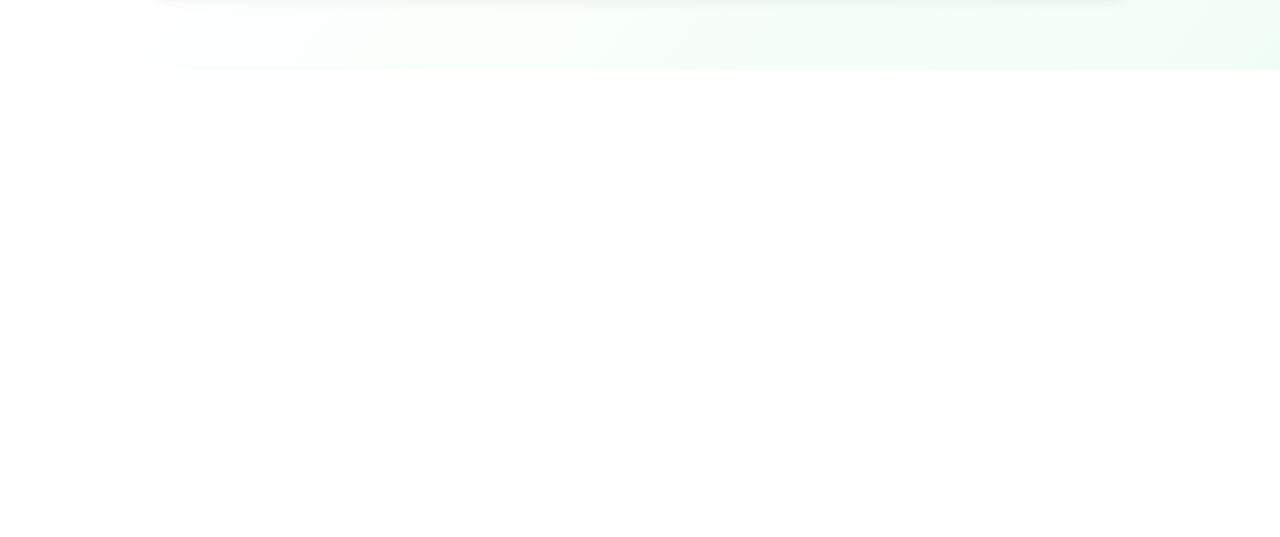
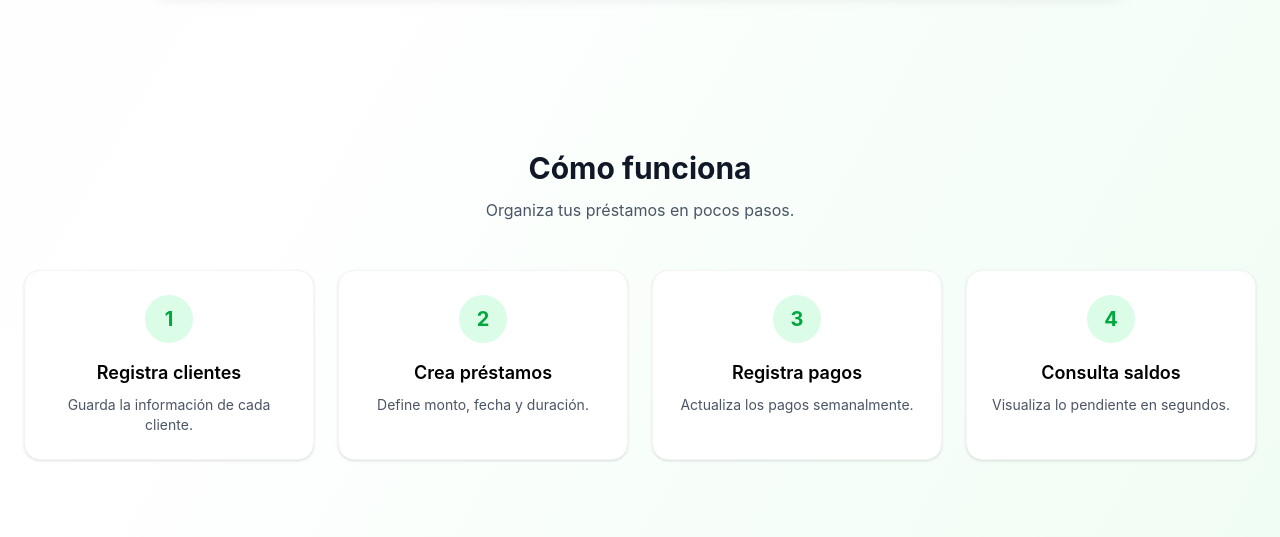
Before and after one commit to JoseGarcia1994/loans-react, a React (Vite) app: page / in a window 1280 px wide. Shown: the part 1703-2240 px from the top of the page. Before the commit the page ends 1773 px from the top, so only its background shows below. Built offline with nearby package versions, Linux system fonts and the light colour scheme.

Commit message:
feat(Home): add step-by-step loan management guide on home page

```diff
--- a/src/pages/Home.jsx
+++ b/src/pages/Home.jsx
@@ -146,19 +146,72 @@ function Home() {
 
       {/* Video */}
       <section id="demo" className="max-w-5xl mx-auto px-6 pb-20">
+        <div className="bg-white rounded-2xl shadow-lg overflow-hidden">
+          <video className="w-full" controls poster="/preview.jpg">
+            <source src="/demo.mp4" type="video/mp4" />
+            Tu navegador no soporta videos.
+          </video>
+        </div>
+      </section>
 
-        <div className="bg-white rounded-2xl shadow-lg overflow-hidden">
+      {/* Cómo funciona */}
+      <section className="max-w-7xl mx-auto px-6 py-20">
+        <div className="text-center mb-12">
+          <h2 className="text-3xl font-bold text-gray-900">Cómo funciona</h2>
 
-          <video className="w-full" controls poster="/preview.jpg">
-
-            <source src="/demo.mp4" type="video/mp4" />
-
-            Tu navegador no soporta videos.
-
-          </video>
-
+          <p className="mt-3 text-gray-600">
+            Organiza tus préstamos en pocos pasos.
+          </p>
         </div>
 
+        <div className="grid md:grid-cols-4 gap-6">
+          {[
+            {
+              number: "1",
+
+              title: "Registra clientes",
+
+              description: "Guarda la información de cada cliente.",
+            },
+
+            {
+              number: "2",
+
+              title: "Crea préstamos",
+
+              description: "Define monto, fecha y duración.",
+            },
+
+            {
+              number: "3",
+
+              title: "Registra pagos",
+
+              description: "Actualiza los pagos semanalmente.",
+            },
+
+            {
+              number: "4",
+
+              title: "Consulta saldos",
+
+              description: "Visualiza lo pendiente en segundos.",
+            },
+          ].map((step) => (
+            <div
+              key={step.number}
+              className="bg-white rounded-2xl shadow-sm border border-gray-100 p-6 text-center"
+            >
+              <div className="w-12 h-12 mx-auto bg-green-100 text-green-600 rounded-full flex items-center justify-center font-bold text-xl">
+                {step.number}
+              </div>
+
+              <h3 className="mt-4 font-semibold text-lg">{step.title}</h3>
+
+              <p className="mt-2 text-gray-600 text-sm">{step.description}</p>
+            </div>
+          ))}
+        </div>
       </section>
     </div>
   );
```
